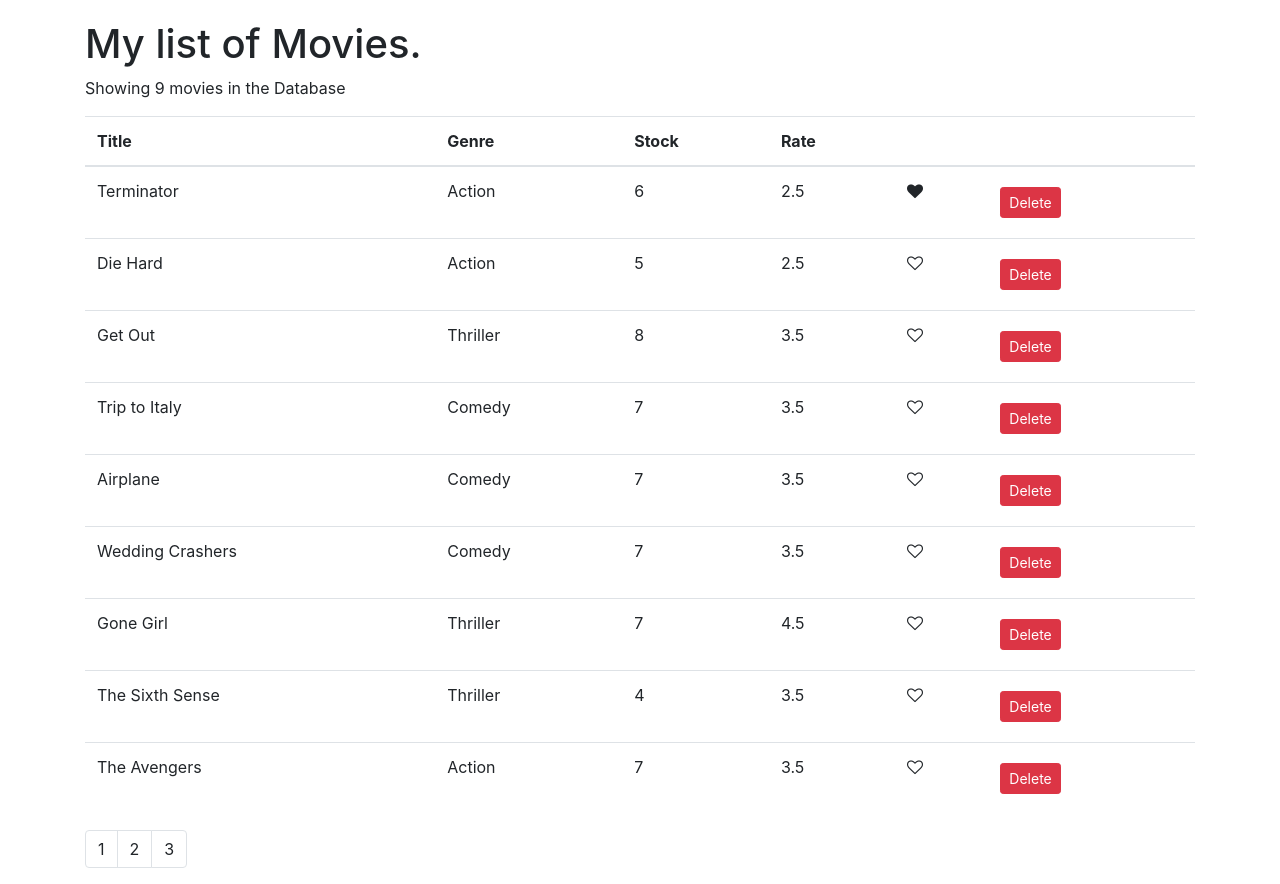
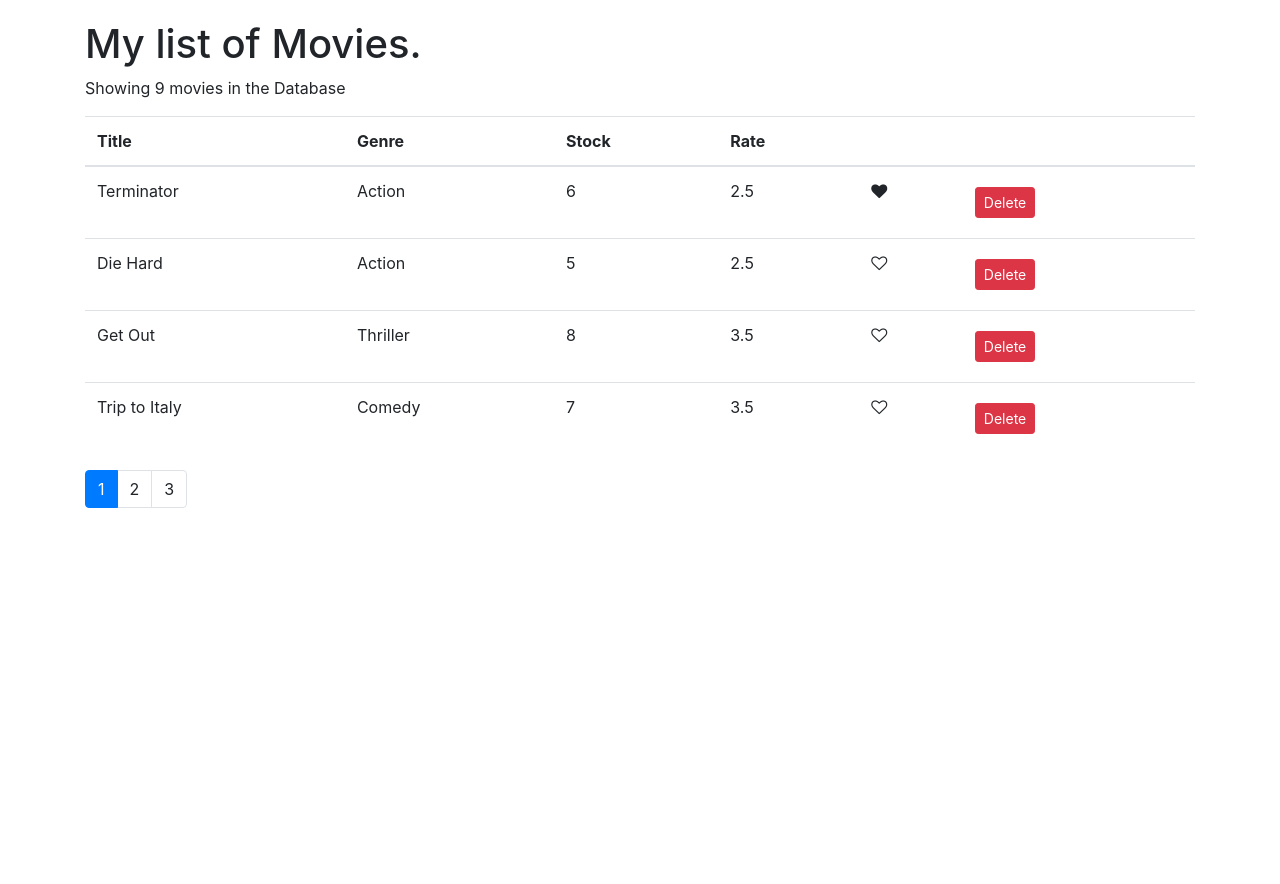
Before and after one commit to faustologic/vidly-app, a React (Create React App) app: page / in a window 1280 px wide. After the commit the page ends 800 px from the top, so only its background shows below. Built offline with nearby package versions, Linux system fonts and the light colour scheme.

Commit message:
Pagination function

```diff
--- a/src/common/pagination.jsx
+++ b/src/common/pagination.jsx
@@ -1,10 +1,11 @@
+/* eslint-disable jsx-a11y/anchor-is-valid */
 import React from "react";
 import _ from "lodash";
 
 // We install lodash to make easy the iterarion of an array
 
 const Pagination = (props) => {
-  const { itemsCount, pageSize } = props;
+  const { itemsCount, pageSize, currentPage, onPageChange } = props;
 
   // We make this operation to hide the 1 page when the number of movies occupies just one page.
   const pagesCount = Math.ceil(itemsCount / pageSize);
@@ -17,8 +18,13 @@
     <nav>
       <ul className="pagination">
         {pages.map((page) => (
-          <li key={page} className="page-item">
-            <a className="page-link">{page}</a>
+          <li
+            key={page}
+            className={page === currentPage ? "page-item active" : "page-item"}
+          >
+            <a className="page-link" onClick={() => onPageChange(page)}>
+              {page}
+            </a>
           </li>
         ))}
       </ul>
--- a/src/components/movies.jsx
+++ b/src/components/movies.jsx
@@ -3,10 +3,12 @@
 import "@fortawesome/free-solid-svg-icons";
 import Like from "../common/like";
 import Pagination from "../common/pagination";
+import { paginate } from "../utils/paginate";
 
 class Movies extends Component {
   state = {
     movies: getMovies(),
+    currentPage: 1,
     pageSize: 4,
   };
 
@@ -23,13 +25,15 @@
     this.setState({ movies });
   };
 
-  onPageChange = (page) => {
-    console.log(page);
+  handlePageChange = (page) => {
+    this.setState({ currentPage: page });
   };
 
   render() {
     const { length: count } = this.state.movies;
+    const { pageSize, currentPage, movies: allMovies } = this.state;
     if (count === 0) return <p>There are no movies on the Database</p>;
+    const movies = paginate(allMovies, currentPage, pageSize);
 
     return (
       <React.Fragment>
@@ -46,7 +50,7 @@
             </tr>
           </thead>
           <tbody>
-            {this.state.movies.map((movie) => (
+            {movies.map((movie) => (
               <tr key={movie._id}>
                 <td>{movie.title}</td>
                 <td>{movie.genre.name}</td>
@@ -72,8 +76,9 @@
         </table>
         <Pagination
           itemsCount={count} // Inputs
-          pageSize={this.state.pageSize} // Inputs
-          onPageChange={this.onPageChange} // Methods
+          pageSize={pageSize} // Inputs
+          currentPage={currentPage} // Input
+          onPageChange={this.handlePageChange} // Methods
         />
       </React.Fragment>
     );
--- /dev/null
+++ b/src/utils/paginate.js
@@ -0,0 +1,6 @@
+import _ from "lodash";
+
+export function paginate(items, pageNumber, pageSize) {
+  const startIndex = (pageNumber - 1) * pageSize;
+  return _(items).slice(startIndex).take(pageSize).value();
+}
```
